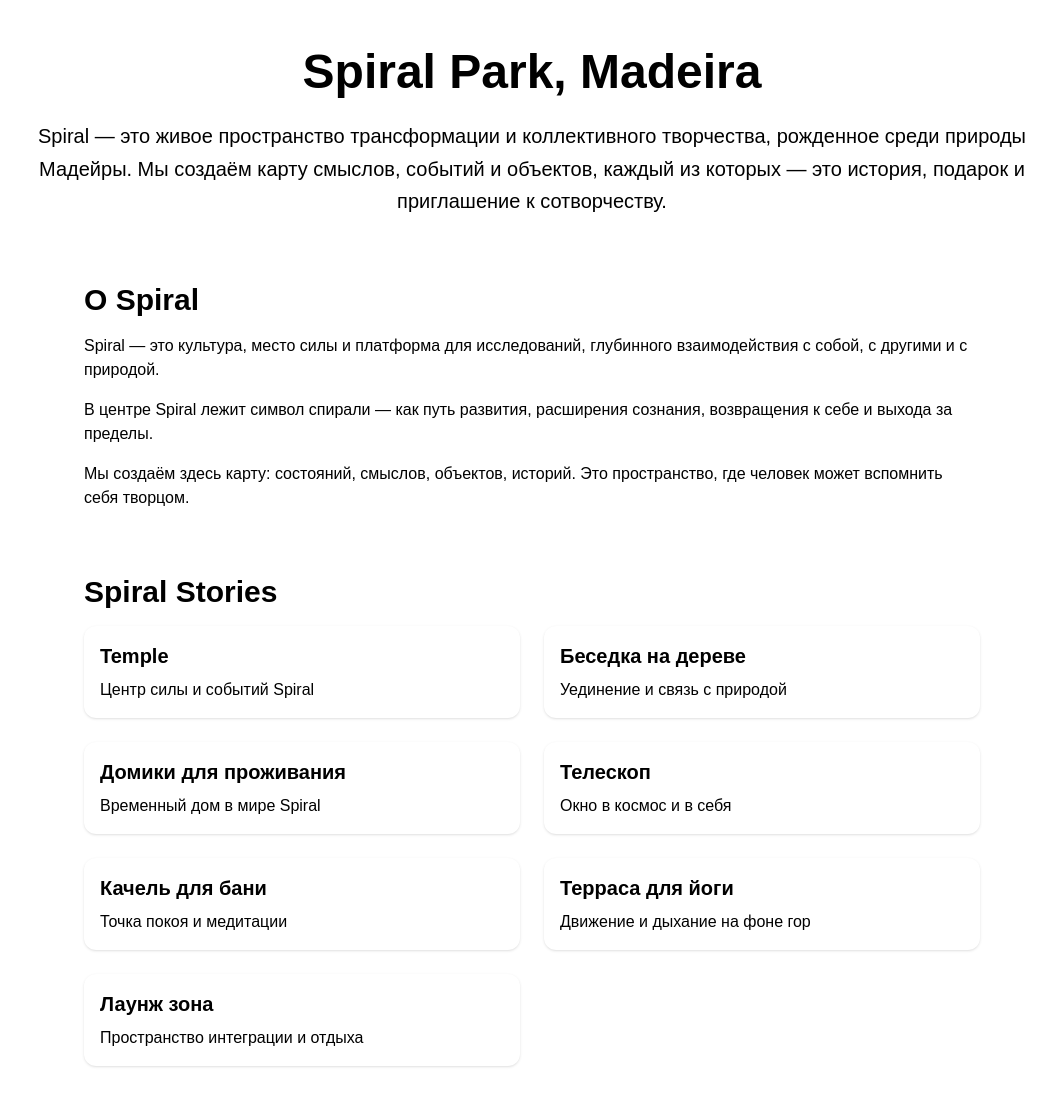
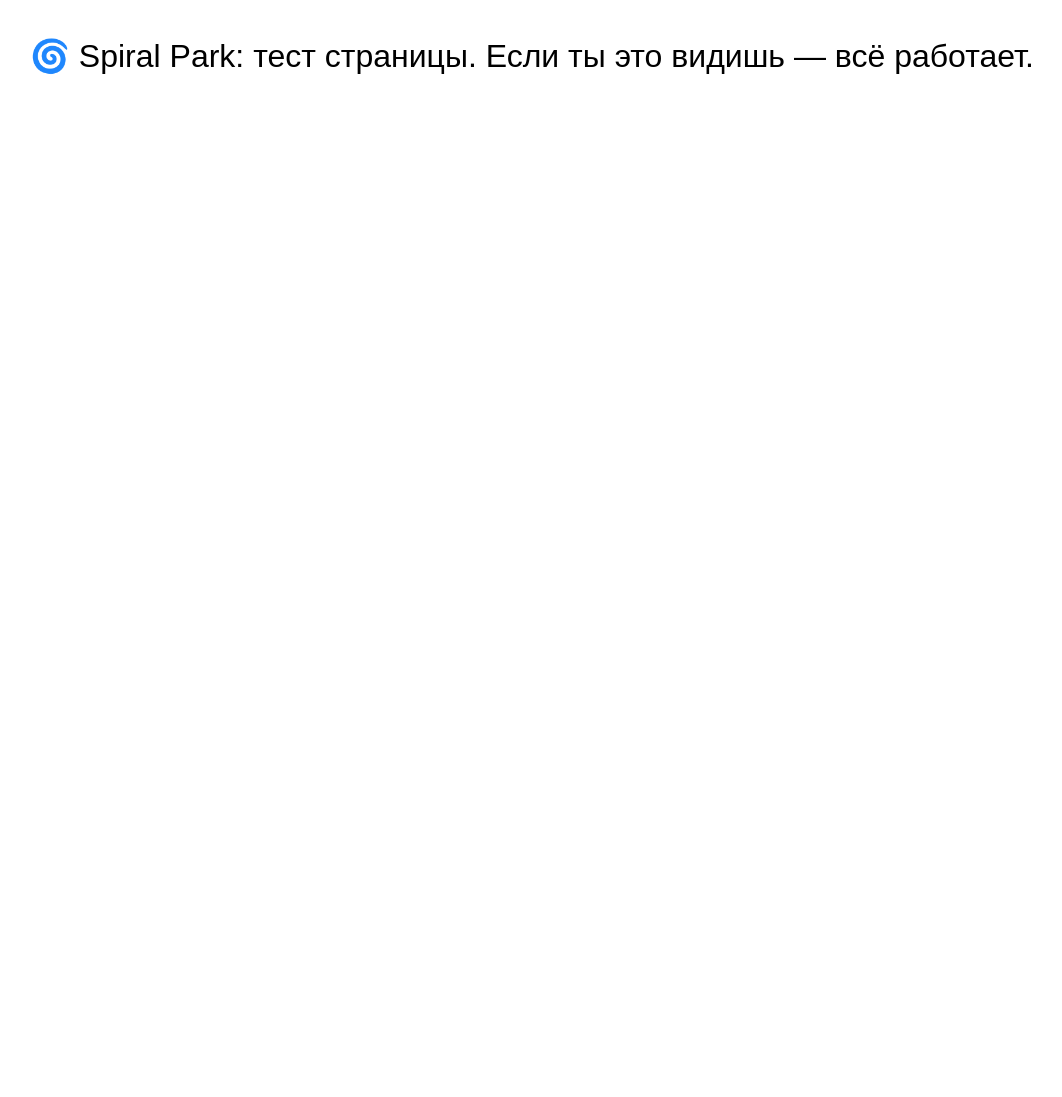
Before and after one commit to trubchik/spiral-park-site, a Next.js app: page / in a window 1280 px wide. Shown: the top 1097 px of the page, without its empty margins (108-1170 px from the left). After the commit the page ends 800 px from the top, so only its background shows below. Built offline with nearby package versions, Linux system fonts and the light colour scheme.

Commit message:
Update page.jsx

```diff
--- a/app/page.jsx
+++ b/app/page.jsx
@@ -1,82 +1,7 @@
-import React from "react";
-import { Button } from "@/components/ui/button";
-
 export default function Home() {
   return (
-    <main className="flex flex-col items-center justify-center px-4 py-12 gap-16">
-
-      {/* Hero Section */}
-      <section className="text-center max-w-5xl">
-        <h1 className="text-5xl font-extrabold mb-6">Spiral Park, Madeira</h1>
-        <p className="text-xl leading-relaxed">
-          Spiral — это живое пространство трансформации и коллективного творчества,
-          рожденное среди природы Мадейры. Мы создаём карту смыслов, событий и объектов,
-          каждый из которых — это история, подарок и приглашение к сотворчеству.
-        </p>
-      </section>
-
-      {/* About Spiral */}
-      <section className="max-w-4xl space-y-4">
-        <h2 className="text-3xl font-semibold">О Spiral</h2>
-        <p>
-          Spiral — это культура, место силы и платформа для исследований, глубинного взаимодействия с собой, с другими и с природой.
-        </p>
-        <p>
-          В центре Spiral лежит символ спирали — как путь развития, расширения сознания, возвращения к себе и выхода за пределы.
-        </p>
-        <p>
-          Мы создаём здесь карту: состояний, смыслов, объектов, историй. Это пространство, где человек может вспомнить себя творцом.
-        </p>
-      </section>
-
-      {/* Spiral Stories */}
-      <section className="max-w-4xl w-full">
-        <h2 className="text-3xl font-semibold mb-4">Spiral Stories</h2>
-        <div className="grid grid-cols-1 sm:grid-cols-2 gap-6">
-          {[
-            { title: "Temple", desc: "Центр силы и событий Spiral" },
-            { title: "Беседка на дереве", desc: "Уединение и связь с природой" },
-            { title: "Домики для проживания", desc: "Временный дом в мире Spiral" },
-            { title: "Телескоп", desc: "Окно в космос и в себя" },
-            { title: "Качель для бани", desc: "Точка покоя и медитации" },
-            { title: "Терраса для йоги", desc: "Движение и дыхание на фоне гор" },
-            { title: "Лаунж зона", desc: "Пространство интеграции и отдыха" },
-          ].map((item, index) => (
-            <div key={index} className="bg-white shadow rounded-xl p-4">
-              <h3 className="font-bold text-xl mb-2">{item.title}</h3>
-              <p>{item.desc}</p>
-            </div>
-          ))}
-        </div>
-      </section>
-
-      {/* Events */}
-      <section className="max-w-4xl w-full">
-        <h2 className="text-3xl font-semibold mb-4">Афиша событий</h2>
-        <ul className="space-y-4">
-          {[
-            { date: "06.04", title: "Gong Bath", desc: "Звуковая церемония с гонгами и вибрацией тела" },
-            { date: "13.04", title: "Ecstatic Dance", desc: "Вечер свободы и движения под открытым небом" },
-            { date: "20.04", title: "Breathwork Journey", desc: "Глубокая дыхательная практика" },
-            { date: "27.04", title: "Sauna Ritual", desc: "Церемония очищения и соединения" },
-          ].map((event, index) => (
-            <li key={index} className="bg-white shadow rounded-xl p-4">
-              <strong>{event.date} — {event.title}</strong>: {event.desc}
-            </li>
-          ))}
-        </ul>
-      </section>
-
-      {/* Contacts */}
-      <section className="max-w-4xl w-full">
-        <h2 className="text-3xl font-semibold mb-4">Контакты</h2>
-        <div className="bg-white shadow rounded-xl p-4 space-y-2">
-          <p>Email: <a className="text-blue-500" href="mailto:rtrubchik@gmail.com">rtrubchik@gmail.com</a></p>
-          <p>Telegram: <a className="text-blue-500" href="https://t.me/trubchik">@trubchik</a></p>
-          <p>Instagram: <a className="text-blue-500" href="http://instagram.com/spiral_madeira" target="_blank">@spiral_madeira</a></p>
-        </div>
-      </section>
-
-    </main>
+    <div style={{ padding: "2rem", fontSize: "2rem", textAlign: "center" }}>
+      🌀 Spiral Park: тест страницы. Если ты это видишь — всё работает.
+    </div>
   );
 }
```
